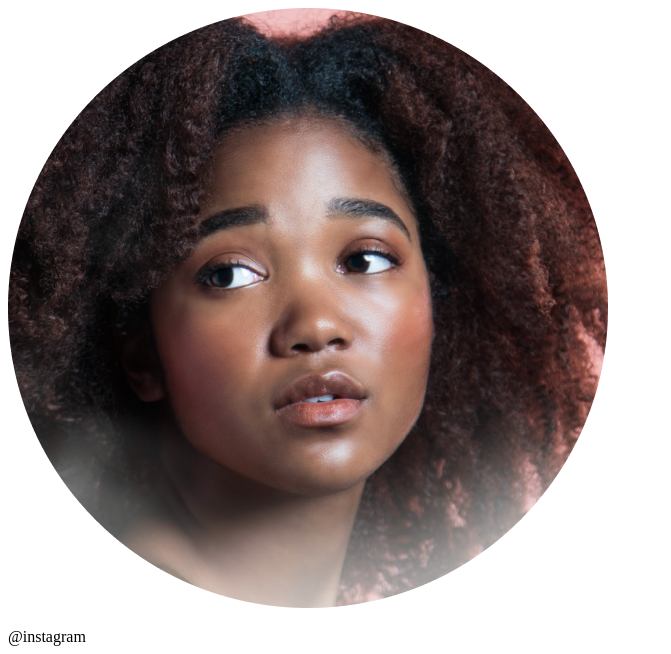
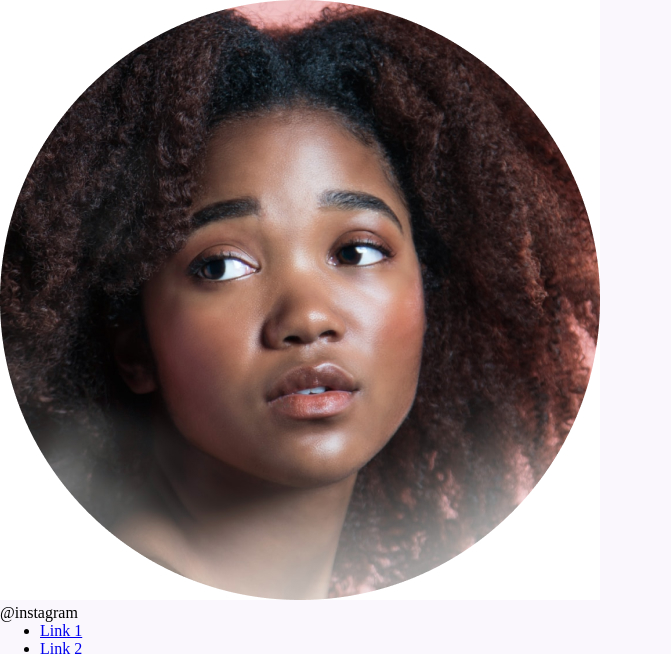
Before and after one commit to luad3cristal/social-tree, a plain HTML site: page index.html in a window 1280 px wide. Shown: the top 654 px of the page, without its empty margins (0-671 px from the left). Drawn offline with Linux system fonts and the light colour scheme.

Commit message:
started developing css

```diff
--- a/index.html
+++ b/index.html
@@ -4,7 +4,10 @@
     <meta charset="UTF-8" />
     <meta http-equiv="X-UA-Compatible" content="IE=edge" />
     <meta name="viewport" content="width=device-width, initial-scale=1.0" />
+
     <title>Social Tree</title>
+
+    <link rel="stylesheet" href="style.css" />
   </head>
   <body>
     <div id="container">
--- a/style.css
+++ b/style.css
@@ -1,3 +1,16 @@
 * {
-    background-color: white;
+  margin: 0;
 }
+:root {
+  --body-bg-color: #FAF7FD;
+  --purple: #BB99DD;
+}
+
+body {
+  background-color: var(--body-bg-color);
+}
+
+div #container {
+  margin: 0 auto;
+  width: 10px;
+}
```
